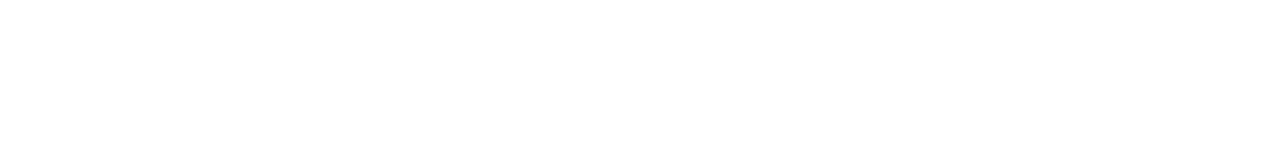
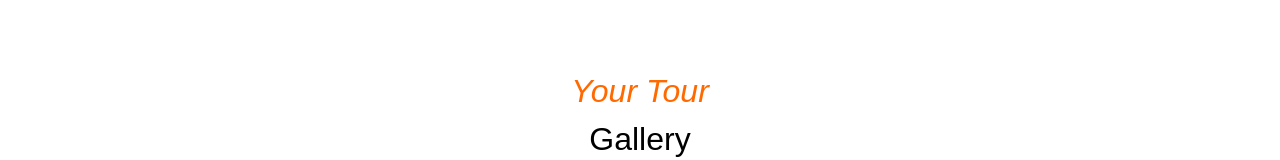
Before and after one commit to raganapaula/react-agencia, a Next.js app: page / in a window 1280 px wide. Shown: the part 1456-1616 px from the top of the page. Before the commit the page ends 1467 px from the top, so only its background shows below. Built offline with nearby package versions, Linux system fonts and the light colour scheme.

Commit message:
Adicionado Titulo da Galeria de fotos

```diff
--- a/app/components/ImgTravel.tsx
+++ b/app/components/ImgTravel.tsx
@@ -58,5 +58,6 @@
       </div>
     </section>
 
+
     )
 }
--- a/app/components/TitleGallery.tsx
+++ b/app/components/TitleGallery.tsx
@@ -0,0 +1,13 @@
+export default function TitleGallery(){
+    return(
+
+    <div className="flex flex-col items-center mt-14">
+
+      <span className="text-orange-500 font-kaushan text-[2rem] italic">Your Tour</span>
+
+      <span className="text-black font-poppins text-[2rem]">Gallery</span>
+
+    </div>
+
+    )
+}
--- a/app/page.tsx
+++ b/app/page.tsx
@@ -1,5 +1,6 @@
 import Header from "./components/Header";
 import ImgTravel from "./components/ImgTravel";
+import TitleGallery from "./components/TitleGallery";
 import TitleTravel from "./components/TitleTravel";
 
 
@@ -9,6 +10,8 @@
  <Header/>
  <TitleTravel/>
  <ImgTravel/>
+
+ <TitleGallery/>
  </div>
 )
 }
```
